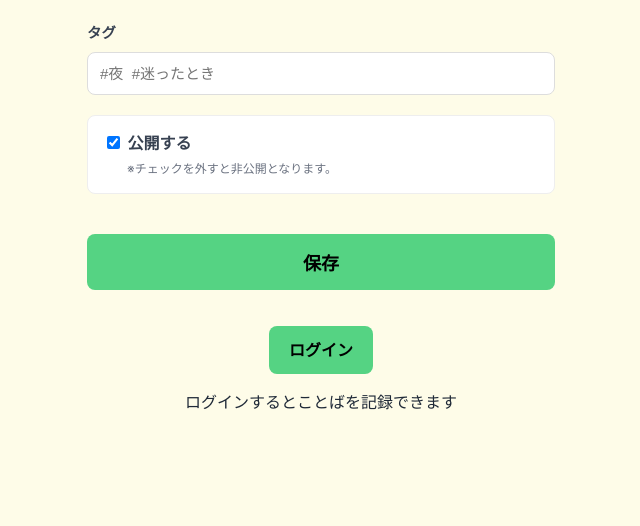
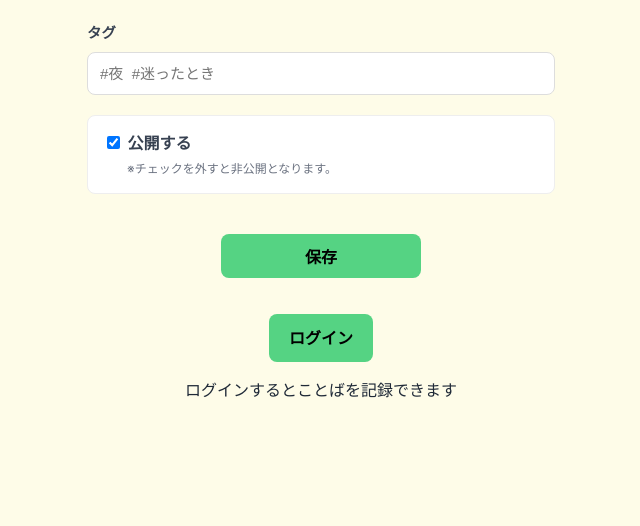
Before and after one commit to Sayaka-Higasa/Kotoba-Trace, a Django app: page /words/words/record in a window 1280 px wide. Shown: the part 755-1281 px from the top of the page, without its empty margins (319-959 px from the left). After the commit the page ends 1153 px from the top, so only its background shows below. Run offline with Django 5.2, Linux system fonts and the light colour scheme.

Commit message:
言葉記録htmlで保存が完了しましたと表示できるように修正、ボタンサイズ修正

```diff
--- a/words/templates/words/record.html
+++ b/words/templates/words/record.html
@@ -82,8 +82,15 @@
             <p style="font-size: 12px; color: #6b7280; margin: 5px 0 0 24px;">※チェックを外すと非公開となります。</p>
         </div>
 
+        {% if success_message %}
+            <p style = "color: #4ade80; font-weight: bold; text-align:center; margin-bottom: 20px">
+                {{ success_message }}
+            </p>
+        {% endif %}
+
+
         <div style="text-align: center; margin-top: 40px;">
-            <button type="submit" class="btn btn-primary" style="width: 100%; padding: 15px; font-size: 18px;">
+            <button type="submit" class="btn btn-primary" style="width: 200px; padding: 10px; font-size: 16px;">
                 保存
             </button>
         </div>
```
